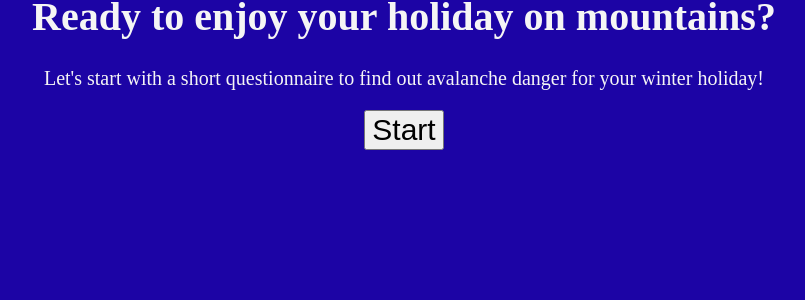
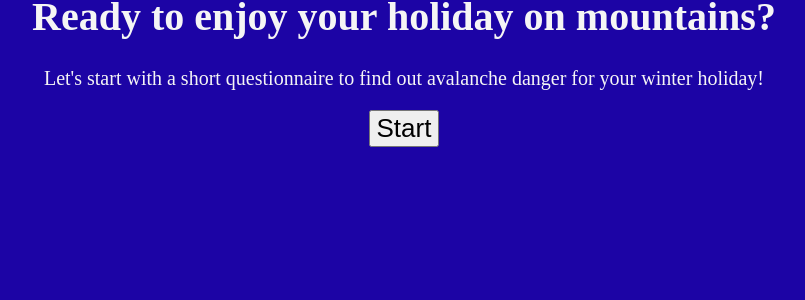
Before and after one commit to Kamila-Hamalcikova/Avalanche_prediction_in_massifs_of_French_Alps, a Flask app: template flask_app/templates/index.html in a window 1280 px wide. Shown: the part 334-634 px from the top of the page, without its empty margins (236-1041 px from the left). Run offline with Flask 2, Linux system fonts and the light colour scheme; the template is opened without the code that fills it, so the values that code supplies are empty.

```diff
--- a/flask_app/templates/index.html
+++ b/flask_app/templates/index.html
@@ -13,7 +13,7 @@
         <form action="http://localhost:5000/questions" method="POST">
             <h1>Ready to enjoy your holiday on mountains?</h1>
             <p>Let's start with a short questionnaire to find out avalanche danger for your winter holiday!</p>
-            <input type="submit" value="Start" style="font-size : 30px" />
+            <input type="submit" value="Start" style="font-size : 26px" />
         </form>
     </div>
 </body>
```
Also changed, not shown: 5 other files.
